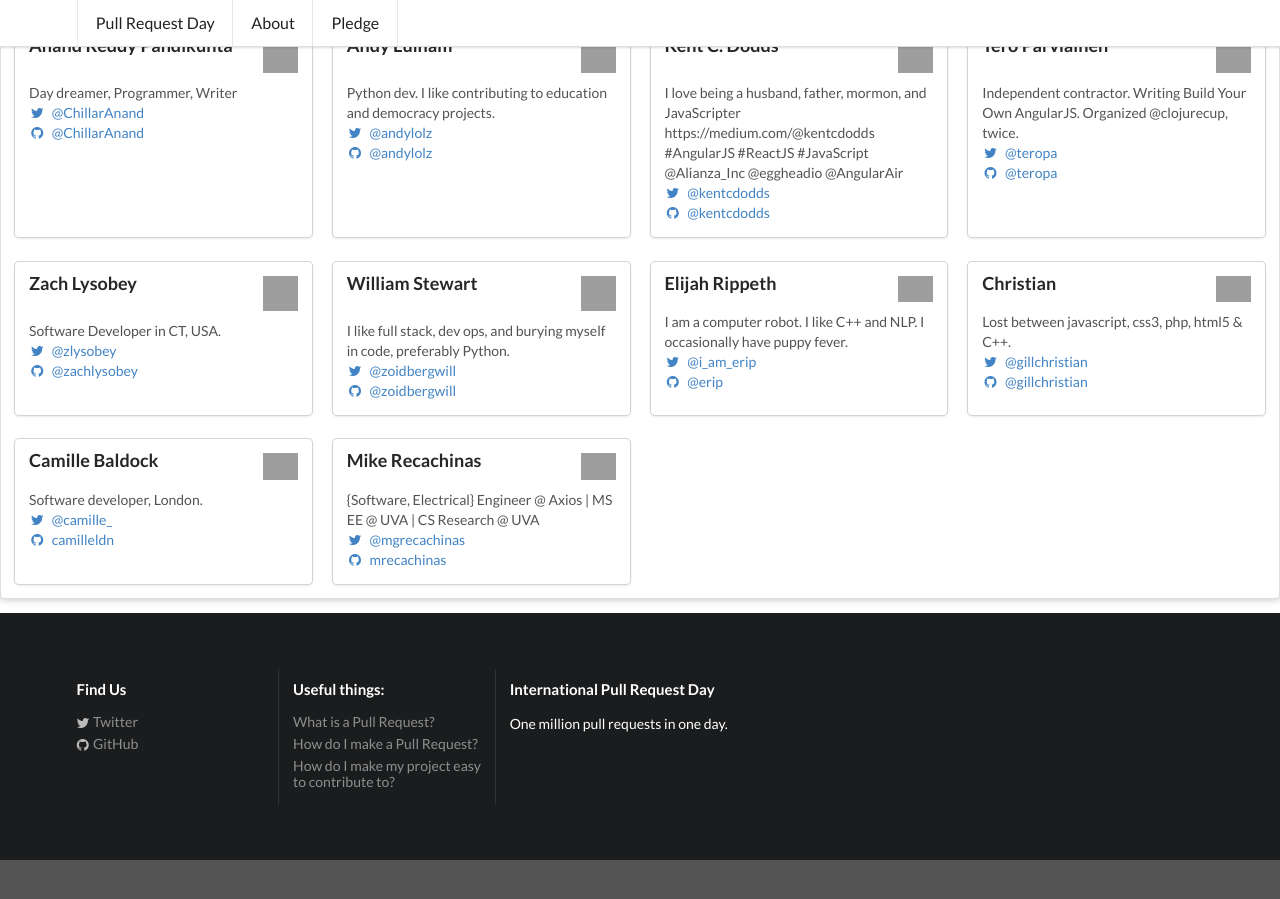
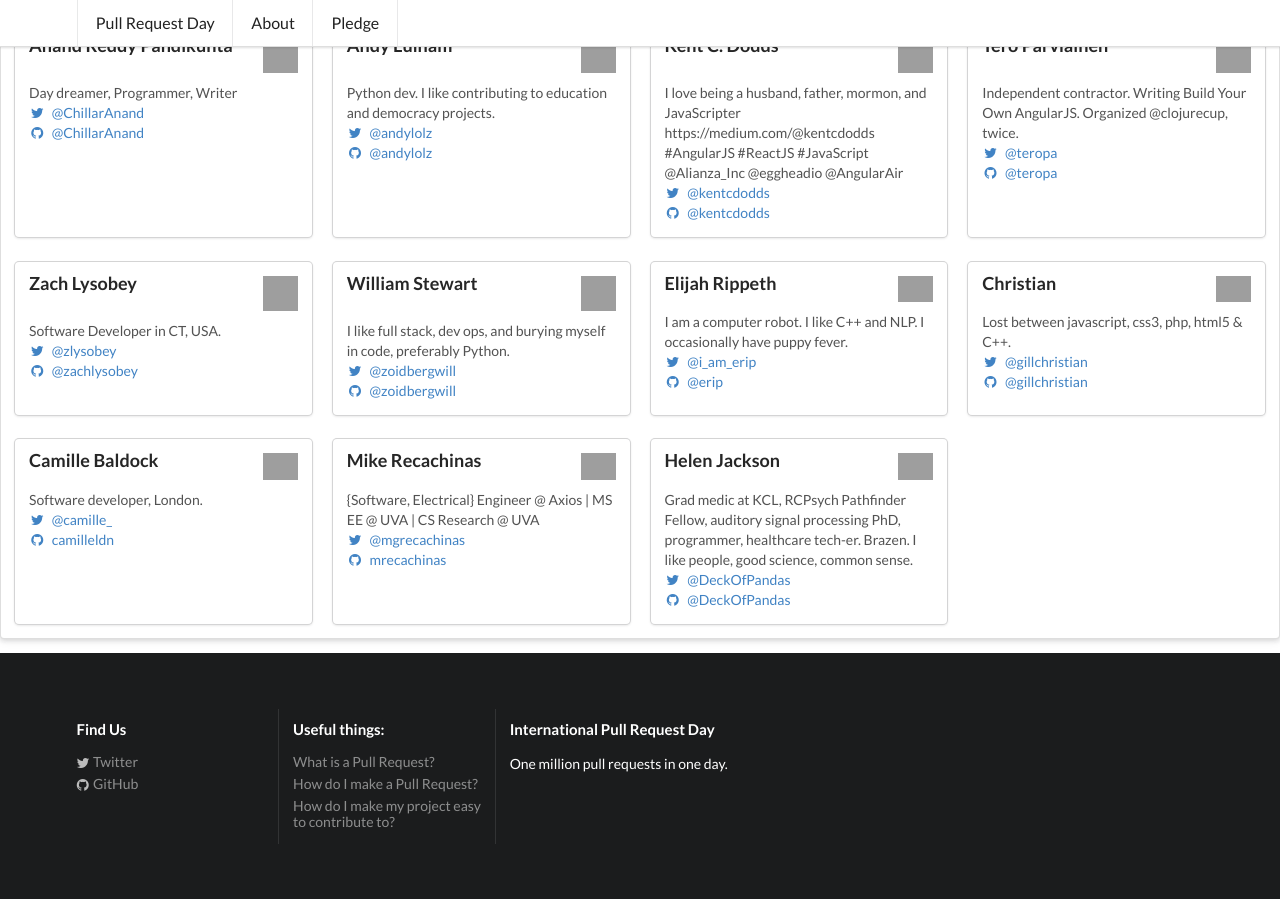
Before and after one commit to pullrequestday/pullrequestday, a Jekyll site: the page built from pledge/index.html, in a window 1280 px wide and 900 px high, scrolled down 2779 px. Built offline with Jekyll 4.4.1, drawn with Linux system fonts in a browser that asks for light colours; before the commit the page ends 3639 px from its top, so only the background shows below that; grey boxes are pictures that could not be loaded.

Commit message:
Updated with my pledge

```diff
--- a/pledge/index.html
+++ b/pledge/index.html
@@ -786,6 +786,34 @@ layout: default
     </div> <!-- End of card -->
 
     <!-- ATTENTION PLEDGE MAKERS:  -->
+<div class="ui card">
+  <div class="content">
+    <img class="right floated mini ui image"
+            src="https://www.facebook.com/photo.php?fbid=10101476967357740&l=e69efacca4">
+    <div class="header">
+      Helen Jackson
+    </div>
+    <div class="description">
+      Grad medic at KCL, RCPsych Pathfinder Fellow, auditory signal processing PhD, programmer, healthcare tech-er. Brazen. I like people, good science, common sense.
+    </div>
+    <div class="extra content">
+      <p>
+        <a target="_blank"
+              href="http://twitter.com/DeckOfPandas">
+          <i class="twitter icon"></i>
+          @DeckOfPandas
+        </a>
+        <br />
+        <a target="_blank"
+              href="http://github.com/DeckOfPandas">
+          <i class="github icon"></i>
+          @DeckOfPandas
+        </a>
+      </p>
+    </div>
+  </div> <!-- End of content -->
+</div> <!-- End of card -->
+
     <!-- INSERT YOUR PLEDGE IMMEDIATELY ABOVE THIS COMMENT -->
 
 
```
